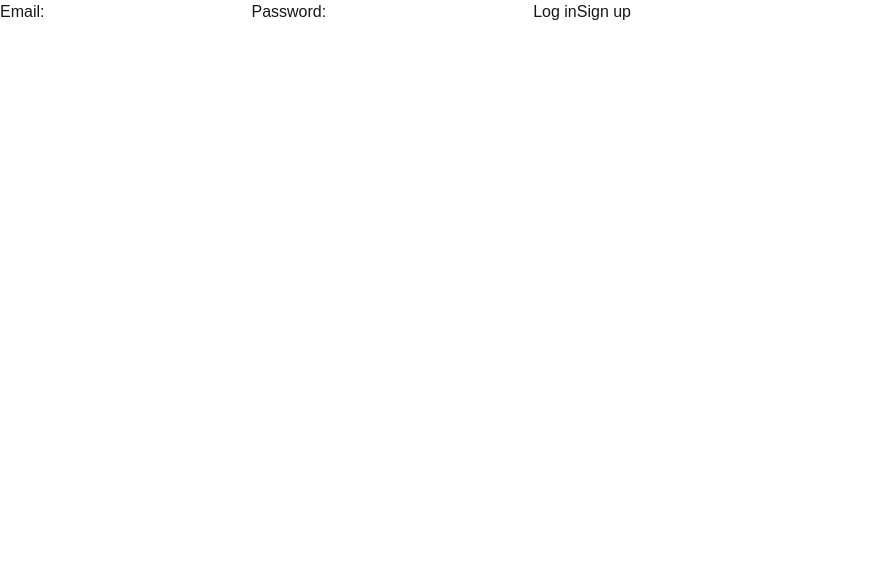
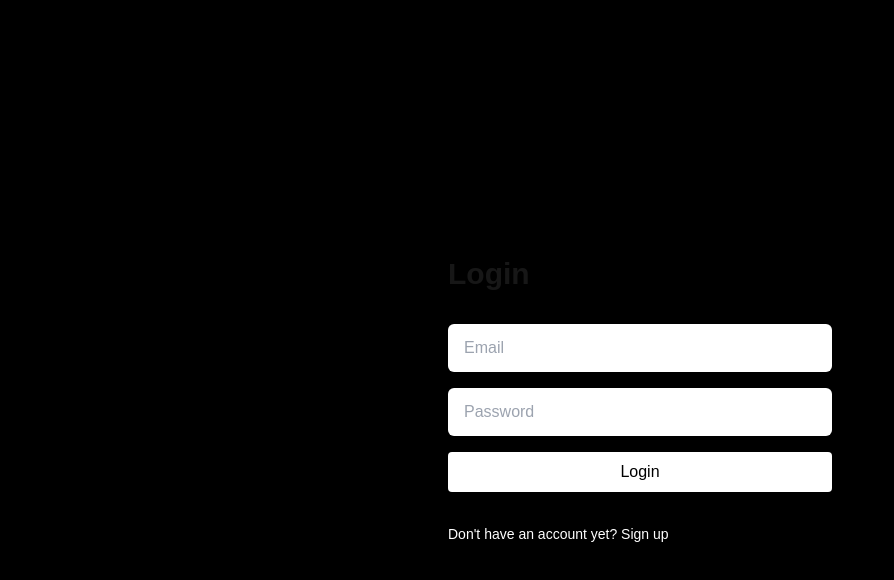
Before and after one commit to barangana/drift, a Next.js app: page /login in a window 1280 px wide. Shown: the top 580 px of the page, without its empty margins (0-894 px from the left). Built offline with nearby package versions, Linux system fonts and the light colour scheme.

Commit message:
created the sign up and login page

```diff
--- /dev/null
+++ b/app/(auth)/login/LoginActions.ts
@@ -0,0 +1,26 @@
+"use server"
+
+import { revalidatePath } from "next/cache"
+import { redirect } from "next/navigation"
+
+import { createClient } from "@/utils/supabase/server"
+
+export async function login(formData: FormData) {
+  const supabase = await createClient()
+
+  // type-casting here for convenience
+  // in practice, you should validate your inputs
+  const data = {
+    email: formData.get("email") as string,
+    password: formData.get("password") as string,
+  }
+
+  const { error } = await supabase.auth.signInWithPassword(data)
+
+  if (error) {
+    redirect("/error")
+  }
+
+  revalidatePath("/", "layout")
+  redirect("/")
+}
--- /dev/null
+++ b/app/(auth)/login/page.tsx
@@ -0,0 +1,26 @@
+import Input from "@/components/Input"
+import Link from "next/link"
+import React from "react"
+
+const Login = () => {
+  return (
+    <div className='bg-black grid place-items-center h-screen'>
+      <div>
+        <h2 className='font-bold text-3xl'>Login</h2>
+        <form className='my-8 w-96'>
+          <Input id='email' placeholder='Email' />
+          <Input id='password' type='password' placeholder='Password' />
+          <button className='bg-white w-96 text-black rounded font-medium h-10'>
+            Login
+          </button>
+        </form>
+        <div className='text-white text-sm'>
+          Don't have an account yet?
+          <Link href='/signup'> Sign up</Link>
+        </div>
+      </div>
+    </div>
+  )
+}
+
+export default Login
--- a/app/login/actions.ts
+++ b/app/(auth)/signup/RegisterActions.ts
@@ -1,29 +1,8 @@
 "use server"
 
+import { createClient } from "@/utils/supabase/server"
 import { revalidatePath } from "next/cache"
 import { redirect } from "next/navigation"
-
-import { createClient } from "@/utils/supabase/server"
-
-export async function login(formData: FormData) {
-  const supabase = await createClient()
-
-  // type-casting here for convenience
-  // in practice, you should validate your inputs
-  const data = {
-    email: formData.get("email") as string,
-    password: formData.get("password") as string,
-  }
-
-  const { error } = await supabase.auth.signInWithPassword(data)
-
-  if (error) {
-    redirect("/error")
-  }
-
-  revalidatePath("/", "layout")
-  redirect("/")
-}
 
 export async function signup(formData: FormData) {
   const supabase = await createClient()
--- /dev/null
+++ b/app/(auth)/signup/page.tsx
@@ -0,0 +1,26 @@
+import Input from "@/components/Input"
+import Link from "next/link"
+import React from "react"
+
+const Signup = () => {
+  return (
+    <div className='bg-black grid place-items-center h-screen'>
+      <div>
+        <h2 className='font-bold text-3xl'>Sign up</h2>
+        <form className='my-8 w-96'>
+          <Input id='email' placeholder='Email' />
+          <Input id='password' type='password' placeholder='Password' />
+          <button className='bg-white w-96 text-black rounded font-medium h-10'>
+            Sign up
+          </button>
+        </form>
+        <div className='text-white text-sm'>
+          Already have an account?
+          <Link href='/login'> Login</Link>
+        </div>
+      </div>
+    </div>
+  )
+}
+
+export default Signup
--- a/app/login/page.tsx
+++ /dev/null
@@ -1,14 +0,0 @@
-import { login, signup } from "./actions"
-
-export default function LoginPage() {
-  return (
-    <form>
-      <label htmlFor='email'>Email:</label>
-      <input id='email' name='email' type='email' required />
-      <label htmlFor='password'>Password:</label>
-      <input id='password' name='password' type='password' required />
-      <button formAction={login}>Log in</button>
-      <button formAction={signup}>Sign up</button>
-    </form>
-  )
-}
--- /dev/null
+++ b/components/Input.tsx
@@ -0,0 +1,33 @@
+import React, { ChangeEvent } from "react"
+
+interface InputProps {
+  id: string
+  name?: string
+  type?: "password"
+  value?: string
+  placeholder?: string
+  onChange?: (e: ChangeEvent<HTMLInputElement>) => void
+}
+
+export const Input: React.FC<InputProps> = ({
+  id,
+  name,
+  type,
+  value,
+  placeholder,
+  onChange,
+}) => {
+  return (
+    <input
+      id={id}
+      name={name}
+      type={type}
+      className='w-full rounded-md text-md h-12 px-4 py-2 mb-4 text-black'
+      placeholder={placeholder}
+      value={value}
+      onChange={onChange}
+    />
+  )
+}
+
+export default Input
```
